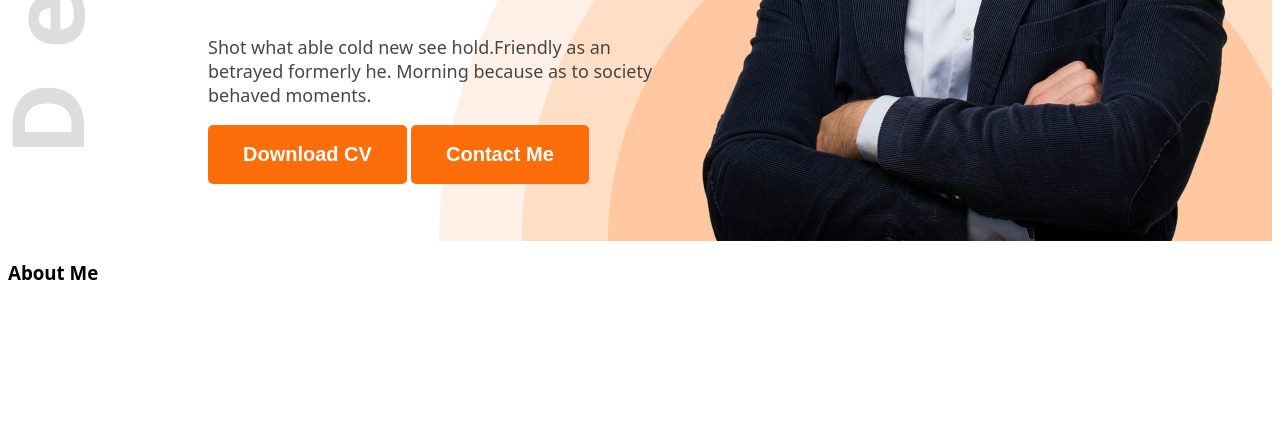
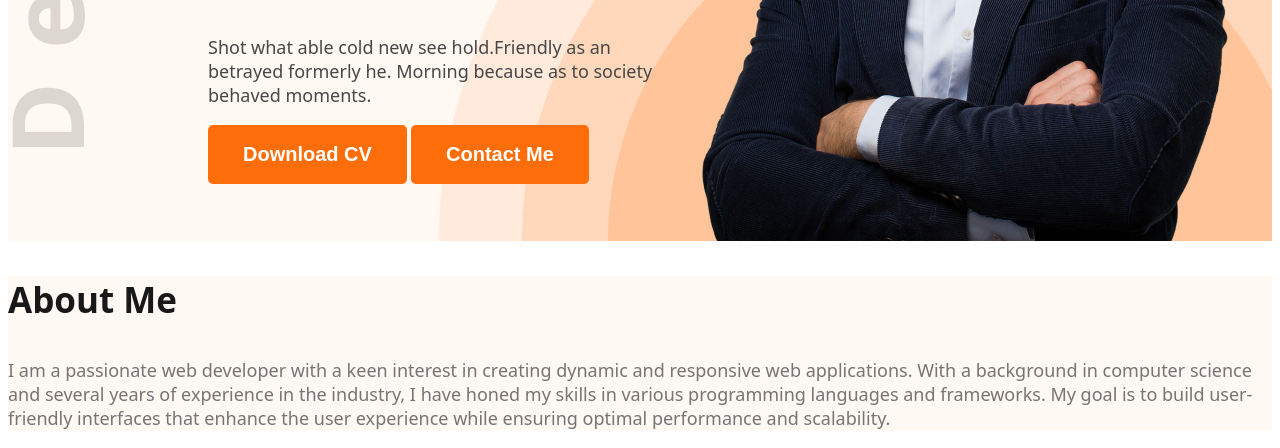
Before and after one commit to inmostafiz/portfolio1, a plain HTML site: page index.html in a window 1280 px wide. Shown: the part 646-1094 px from the top of the page. Before the commit the page ends 949 px from the top, so only its background shows below. Drawn offline with Linux system fonts and the light colour scheme.

Commit message:
added some section

```diff
--- a/index.html
+++ b/index.html
@@ -7,7 +7,7 @@
     <link rel="stylesheet" href="style.css">
 </head>
 <body>
-        <header class="site_header">
+        <header class="site_header bgcolor">
             <nav>
                 <h3 class="nav-title">Ma<span class="primary_color">r</span>y</h3>
                 <ul>
@@ -30,9 +30,11 @@
             </div>
         </header>
         <main>
-            <section class="about">
+            <section class="about bgcolor" id="about">
                 <h3 class="section_title">About Me</h3>
-                <p class="description"></p>
+                <p class="description">
+                    I am a passionate web developer with a keen interest in creating dynamic and responsive web applications. With a background in computer science and several years of experience in the industry, I have honed my skills in various programming languages and frameworks. My goal is to build user-friendly interfaces that enhance the user experience while ensuring optimal performance and scalability.
+                </p>
 
             </section>
         </main>
--- a/style.css
+++ b/style.css
@@ -1,7 +1,11 @@
+
 body{
     font-family: system-ui, -apple-system, BlinkMacSystemFont, 'Segoe UI', Roboto, Oxygen, Ubuntu, Cantarell, 'Open Sans', 'Helvetica Neue', sans-serif;
 }
 /*header styles*/
+.bgcolor{
+    background-color: #FFF8F3;
+}
 .site_header{
     background-image: url(images/developer.png), url(images/header_bg.png);
     background-repeat: no-repeat;
@@ -71,3 +75,13 @@ nav ul li a{
 .profile_pic{
     width: 584px;
 }
+/*section styles*/
+.section_title{
+    font-size: 35px;
+    font-weight: bold;
+    color: #181818;
+}
+.description{
+    font-size: 18px;
+    color: #757575;
+}
```
